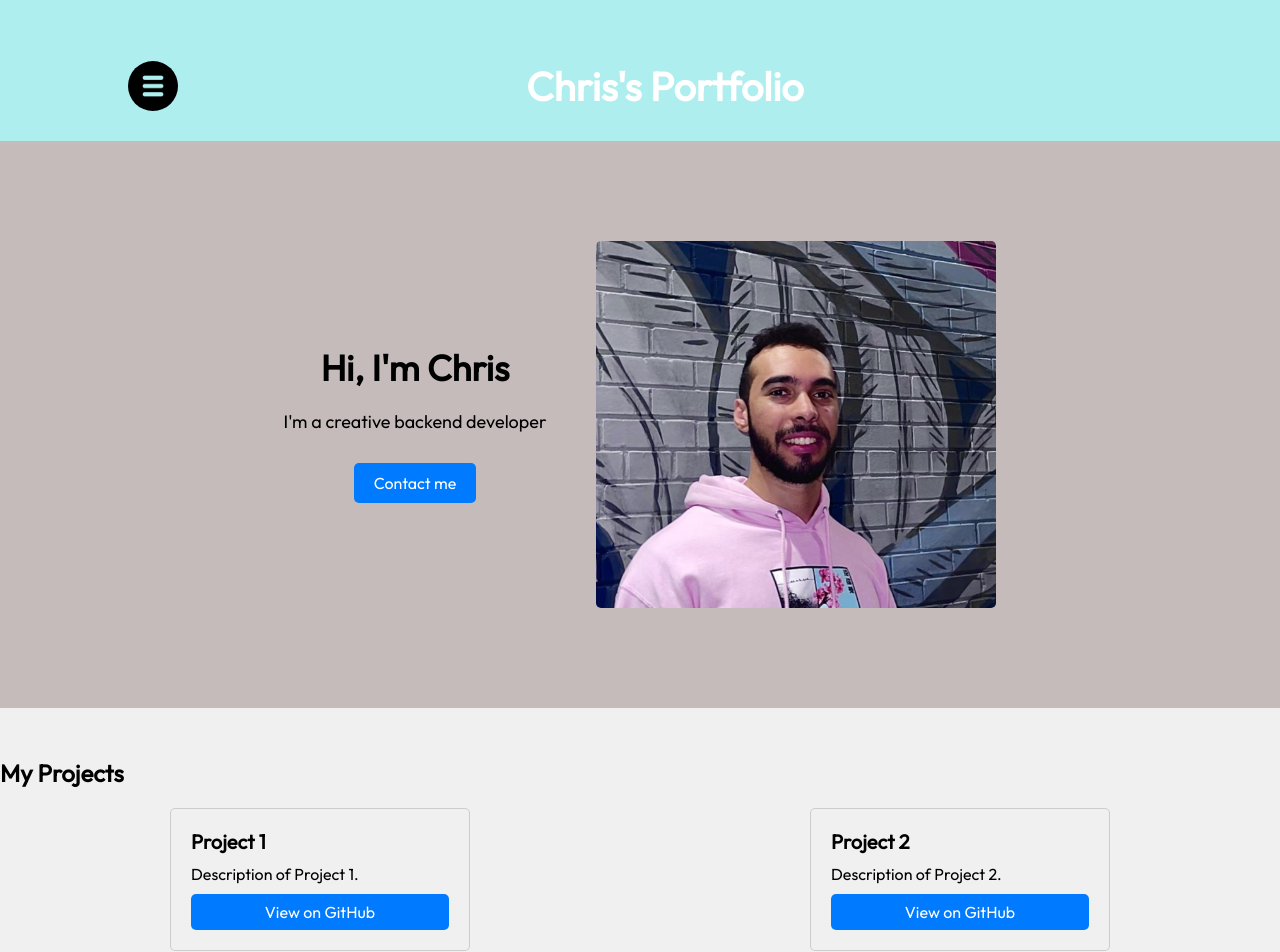
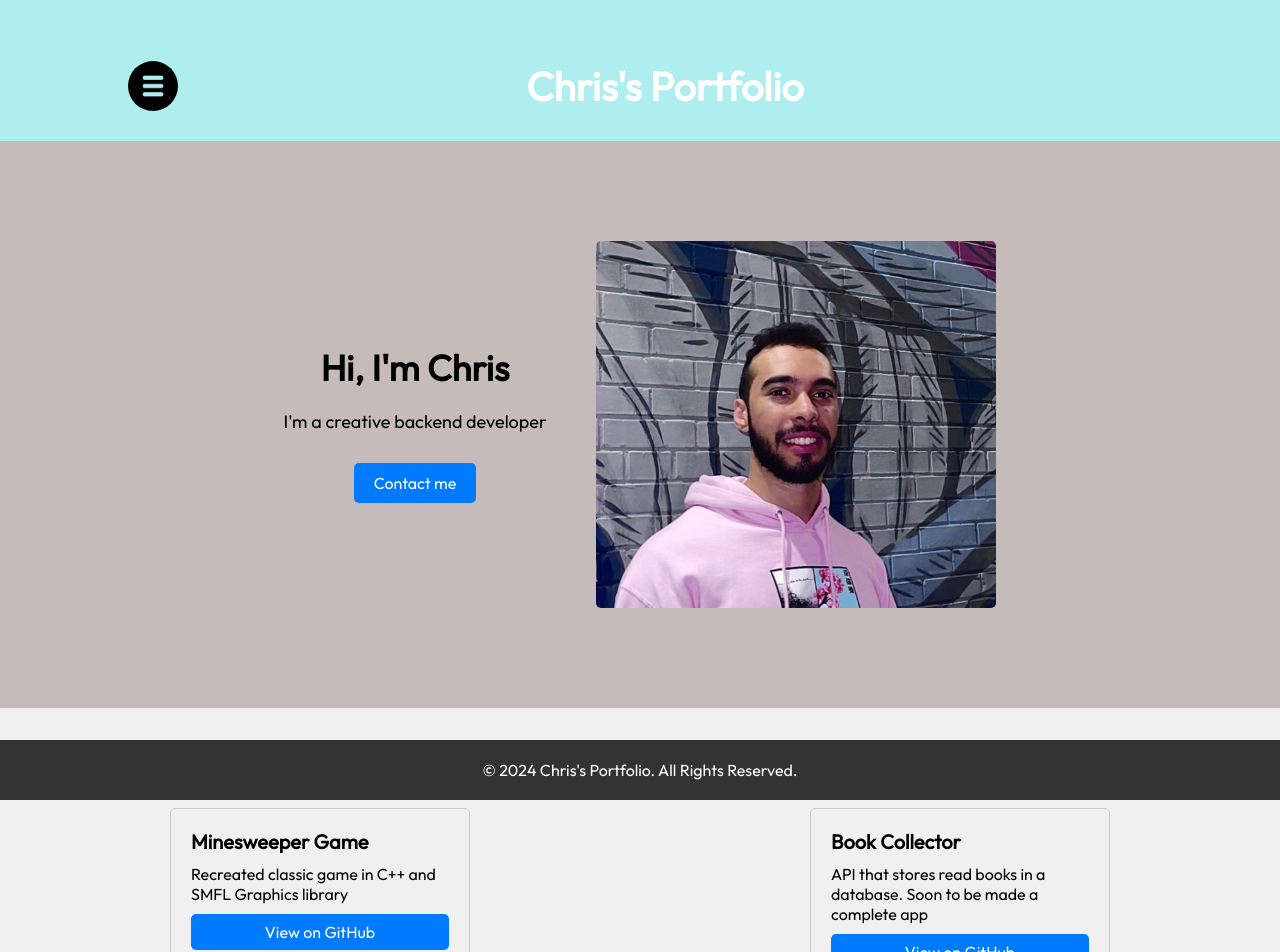
Before and after one commit to christianjose97/portfolio-website-project, a React (Vite) app: page / in a window 1280 px wide. Shown: the top 952 px of the page. Built offline with nearby package versions, Linux system fonts and the light colour scheme.

Commit message:
added footer and scrolling animation setup

```diff
--- a/package.json
+++ b/package.json
@@ -13,7 +13,8 @@
     "@fontsource/outfit": "^5.0.8",
     "@fontsource/roboto": "^5.0.8",
     "react": "^18.2.0",
-    "react-dom": "^18.2.0"
+    "react-dom": "^18.2.0",
+    "react-scroll": "^1.9.0"
   },
   "devDependencies": {
     "@types/react": "^18.2.43",
--- a/src/App.jsx
+++ b/src/App.jsx
@@ -6,6 +6,7 @@ import { Navbar } from './components/Navbar/Navbar';
 import Hero from './components/Hero/Hero';
 import ProjectSection from './components/ProjectDisplay/ProjectSection';
 import BookRecommendations from './components/BooksRec/BookRecommendations';
+import Footer from './components/Footer/Footer';
 
 function App() {
   return (
@@ -14,6 +15,7 @@ function App() {
       <Hero />
       <ProjectSection />
       <BookRecommendations />
+      <Footer />
     </div>
   );
 }
--- /dev/null
+++ b/src/components/Footer/Footer.jsx
@@ -0,0 +1,18 @@
+// Footer.js
+
+import React from 'react';
+import styles from './Footer.module.css';
+
+function Footer() {
+  const currentYear = new Date().getFullYear();
+
+  return (
+    <footer className={styles.footer}>
+      <div className="container">
+        <p>&copy; {currentYear} Chris's Portfolio. All Rights Reserved.</p>
+      </div>
+    </footer>
+  );
+}
+
+export default Footer;
--- /dev/null
+++ b/src/components/Footer/Footer.module.css
@@ -0,0 +1,15 @@
+/* Footer.module.css */
+
+.footer {
+    background-color: #333;
+    color: #fff;
+    padding: 20px 0;
+    text-align: center;
+    position: absolute;
+    bottom: 0;
+    width: 100%;
+  }
+
+  .footer p {
+    margin: 0;
+  }
--- a/src/components/ProjectDisplay/ProjectSection.jsx
+++ b/src/components/ProjectDisplay/ProjectSection.jsx
@@ -5,14 +5,14 @@ import styles from './ProjectSection.module.css';
 
 const projects = [
   {
-    title: 'Project 1',
-    description: 'Description of Project 1.',
-    githubLink: 'https://github.com/yourusername/project1',
+    title: 'Minesweeper Game',
+    description: 'Recreated classic game in C++ and SMFL Graphics library',
+    githubLink: 'https://github.com/christianjose97/minesweeper-project/tree/main',
   },
   {
-    title: 'Project 2',
-    description: 'Description of Project 2.',
-    githubLink: 'https://github.com/yourusername/project2',
+    title: 'Book Collector',
+    description: 'API that stores read books in a database. Soon to be made a complete app',
+    githubLink: 'https://github.com/christianjose97/Book_collection_project',
   },
   // Add more projects as needed
 ];
```
Also changed, not shown: 1 other file (tests, documents, lock files or other folders).
